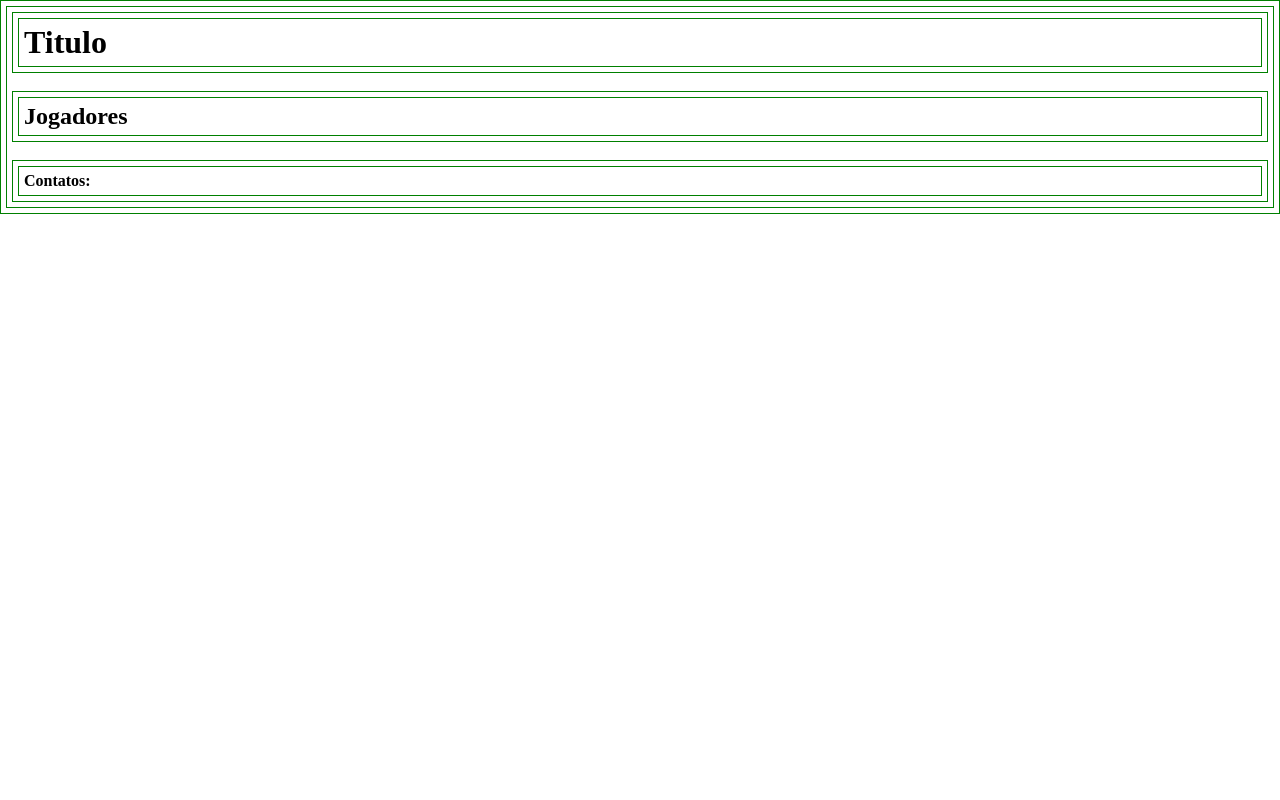
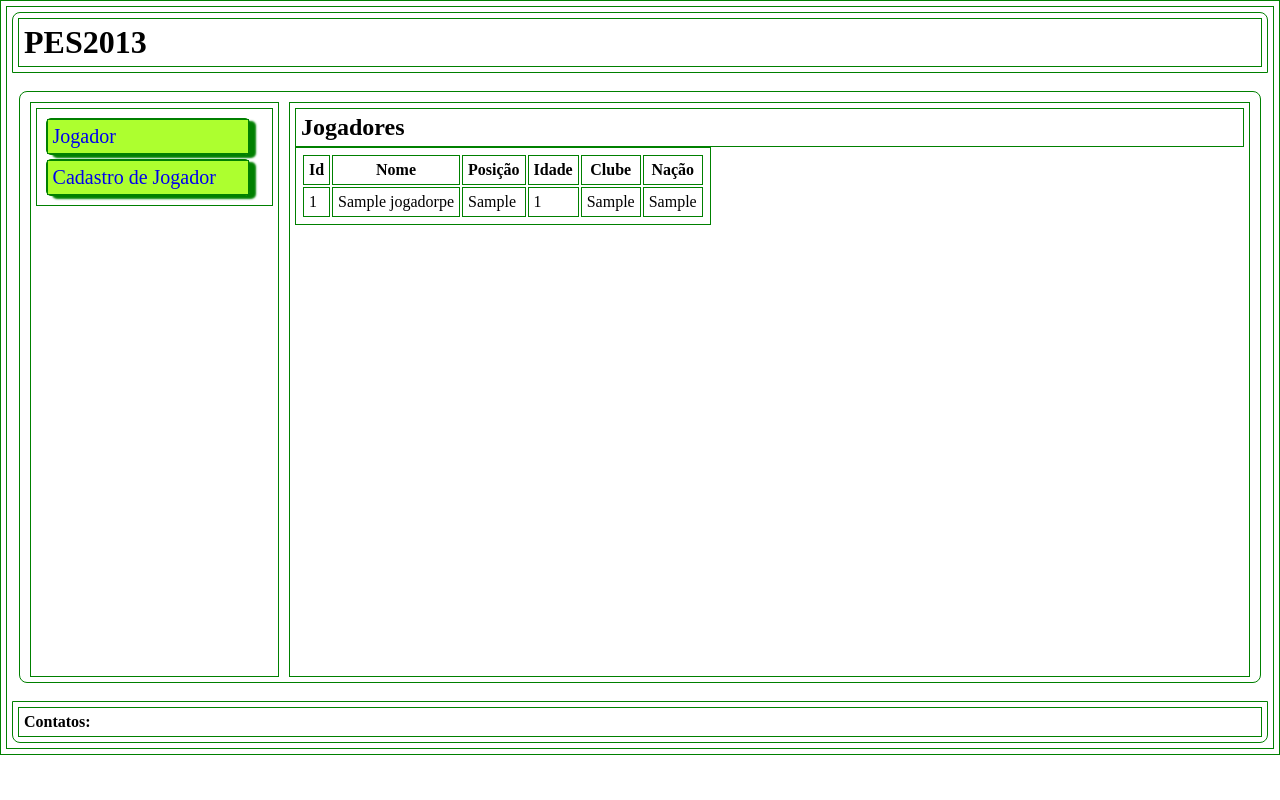
Before and after one commit to luzivam34/PES2013, a Flask app: page / in a window 1280 px wide. Run offline with Flask 3, Linux system fonts and the light colour scheme; tables that the repository leaves empty hold one stand-in row (values such as "Sample post").

Commit message:
criado o cadastrador de jogador

```diff
--- a/app/routes/jogador_route.py
+++ b/app/routes/jogador_route.py
@@ -1,5 +1,7 @@
-from flask import Blueprint, render_template
+from flask import Blueprint, render_template, request, redirect, url_for
+from app import db
 from app.models.jogadore_models import Jogadorpes
+from app.models.jodador import Jogador
 
 jogador_bp = Blueprint('jogador', __name__)
 
@@ -7,4 +9,20 @@ jogador_bp = Blueprint('jogador', __name__)
 @jogador_bp.route('/jogador')
 def listar_jogador():
     jogador = Jogadorpes.query.order_by(Jogadorpes.nome).all()
-    return render_template('jogador.html', jogador=jogador)
+    #jogador1 = Jogador.query.order_by(Jogador.nome).all()
+    return render_template('jogador/jogador.html', jogador=jogador)
+
+@jogador_bp.route('/jogador/cadastro', methods=['POST','GET'])
+def cadastro_de_Jogadores():
+    if request.method == 'POST':
+        nome = request.form['nome']
+        posicao = request.form['posicao']
+        idade = request.form['idade']
+        clube = request.form['clube']
+        nation = request.form['nation']
+
+        jogador = Jogadorpes(nome=nome, posicao=posicao, idade=idade, clube=clube, nation= nation)
+        db.session.add(jogador)
+        db.session.commit()
+        return redirect( url_for('jogador.listar_jogador'))
+    return render_template('jogador/cadastro_de_jogadores.html')
--- a/app/static/css/style.css
+++ b/app/static/css/style.css
@@ -3,3 +3,47 @@
     padding: 5px;
     border: 1px solid green;
 }
+body{
+    margin: 0 auto;
+}
+header {
+    border-top-left-radius: 8px;
+    border-top-right-radius: 8px;
+}
+main {
+    margin: 0 auto;
+    border-radius:8px;
+    display: flex;
+    width: 98%;
+    height: 580px;
+}
+.menu {
+    margin: 5px;
+    width: 20%;
+    height: 97%;
+}
+.menu a {
+    background: greenyellow;
+    box-shadow: 6px 3px 2px green;
+    display: flex;
+    margin: 4px;
+    justify-content: left;
+    padding: 0;
+    text-decoration: none;
+    border-radius: 5px;
+    width: 90%;
+}
+.menu li{
+    font-size: 20px;
+    width: 99%;
+    list-style-type: none;
+}
+.content {
+    margin: 5px;
+    width: 80%;
+    height: 97%;
+}
+footer {
+    border-bottom-left-radius: 8px;
+    border-bottom-right-radius: 8px;
+}
--- a/app/templates/bases/base.html
+++ b/app/templates/bases/base.html
@@ -8,13 +8,22 @@
 </head>
 <body>
     <header>
-        <h1>Titulo</h1>
+        <h1>PES2013</h1>
     </header>
     <br>
     <main>
+        <div class="menu">
+            <ul>
+                <a href="/jogador"><li>Jogador</li></a>
+                <a href="/jogador/cadastro"><li>Cadastro de Jogador</li></a>
+
+            </ul>
+        </div>
+        <div class="content">
         {% block content %}
 
         {% endblock %}
+        </div>
     </main>
     <br>
     <footer>
--- a/app/templates/jogador.html
+++ /dev/null
@@ -1,9 +0,0 @@
-{% extends 'bases/base.html' %}
-
-
-{% block title %}Jogador{% endblock %}
-
-{% block content %}
-<h2>Jogadores</h2>
-
-{% endblock %}
--- /dev/null
+++ b/app/templates/jogador/jogador.html
@@ -0,0 +1,30 @@
+{% extends 'bases/base.html' %}
+
+
+{% block title %}Jogador{% endblock %}
+
+{% block content %}
+<h2>Jogadores</h2>
+
+<table>
+    <tr>
+        <th>Id</th>
+        <th>Nome</th>
+        <th>Posição</th>
+        <th>Idade</th>
+        <th>Clube</th>
+        <th>Nação</th>
+    </tr>
+    {% for jogadores in jogador %}
+    <tr>
+        <td>{{ jogadores.id }}</td>
+        <td>{{ jogadores.nome }}</td>
+        <td>{{ jogadores.posicao }}</td>
+        <td>{{ jogadores.idade }}</td>
+        <td>{{ jogadores.clube }}</td>
+        <td>{{ jogadores.nation }}</td>
+    </tr>
+    {% endfor %}
+</table>
+
+{% endblock %}
```
Also changed, not shown: app/models/jodador.py (added, +9 -0 lines), app/templates/jogador/cadastro_de_jogadores.html (added, +16 -0 lines).
